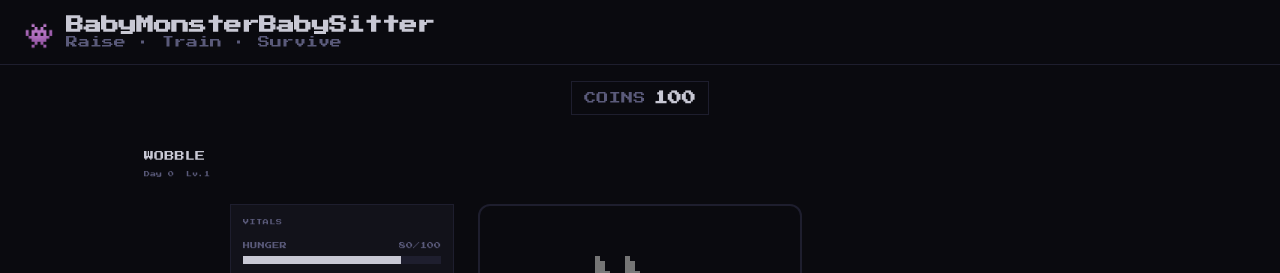
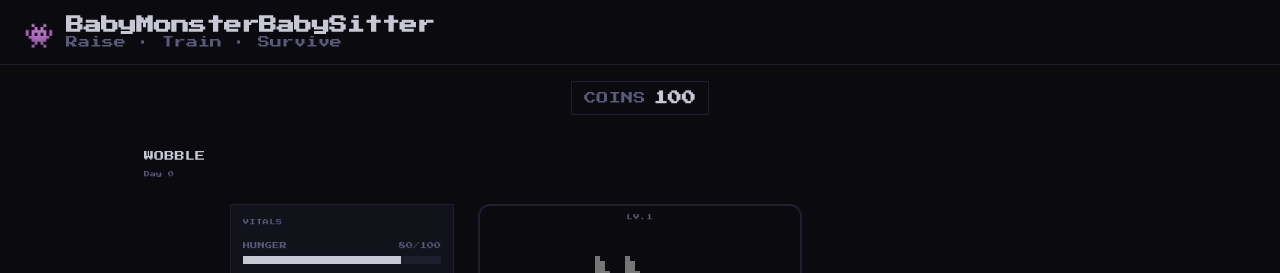
Before and after one commit to loottables/BabyMonsterBabySitter, a Next.js app: page / in a window 1280 px wide. Both pictures are taken after a click on the button "PLACE EGG". Shown: the top 273 px of the page. Built offline with nearby package versions, Linux system fonts and the light colour scheme.

Commit message:
Update level and status location.

```diff
--- a/src/components/GameUI.tsx
+++ b/src/components/GameUI.tsx
@@ -238,14 +238,8 @@ export default function GameUI() {
               {monster.name}
             </h2>
           )}
-          <p style={{ fontSize: "6px" }} className="text-monster-muted flex gap-3">
-            <span>Day {monster.age}</span>
-            <span>Lv.{monster.rpg.level}</span>
-            {monster.isSick                && <span className="animate-pulse">! Sick</span>}
-            {monster.isInjured             && <span className="animate-pulse">! Injured</span>}
-            {monster.care.hunger <= 20    && <span className="animate-pulse">! Hungry</span>}
-            {monster.care.happiness <= 20 && <span className="animate-pulse">! Sad</span>}
-            {monster.poops.length >= 3    && <span className="animate-pulse">! Dirty</span>}
+          <p style={{ fontSize: "6px" }} className="text-monster-muted">
+            Day {monster.age}
           </p>
         </div>
       </div>
@@ -259,6 +253,23 @@ export default function GameUI() {
         <div className="flex flex-col items-center gap-3 shrink-0">
           <div className="relative">
             <MonsterCanvas monster={monster} anim={anim} />
+
+            {/* Level + status overlay — top of the canvas window */}
+            <div className="absolute top-0 left-0 right-0 flex flex-col items-center gap-1 pt-2 pointer-events-none">
+              <span style={{ fontSize: "6px" }} className="text-monster-muted uppercase tracking-widest">
+                Lv.{monster.rpg.level}
+              </span>
+              {(monster.isSick || monster.isInjured || monster.care.hunger <= 20 || monster.care.happiness <= 20 || monster.poops.length >= 3) && (
+                <div style={{ fontSize: "6px" }} className="flex gap-2 text-monster-muted uppercase tracking-widest">
+                  {monster.isSick                && <span className="animate-pulse">! Sick</span>}
+                  {monster.isInjured             && <span className="animate-pulse">! Injured</span>}
+                  {monster.care.hunger <= 20     && <span className="animate-pulse">! Hungry</span>}
+                  {monster.care.happiness <= 20  && <span className="animate-pulse">! Sad</span>}
+                  {monster.poops.length >= 3     && <span className="animate-pulse">! Dirty</span>}
+                </div>
+              )}
+            </div>
+
             {monster.isAdventuring && monster.adventureStart !== null && (
               <AdventureOverlay adventureStart={monster.adventureStart} />
             )}
```
